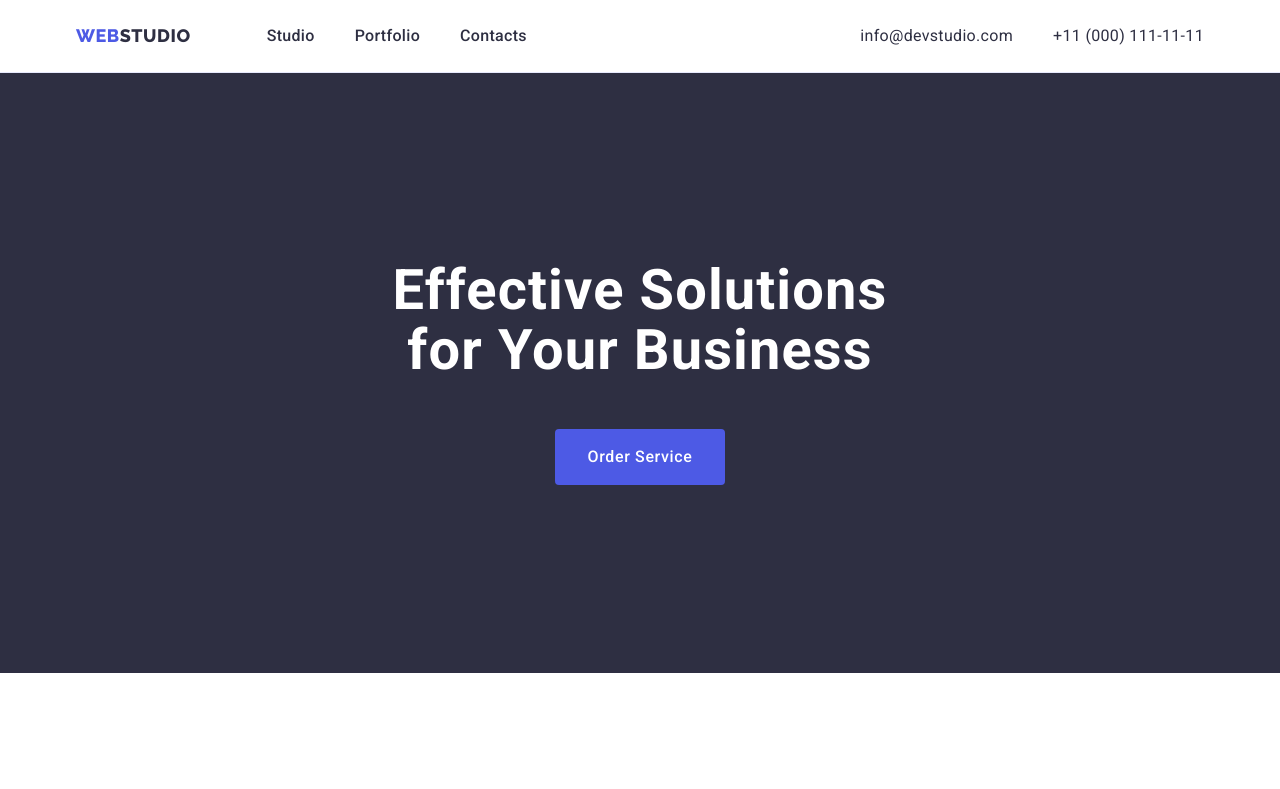
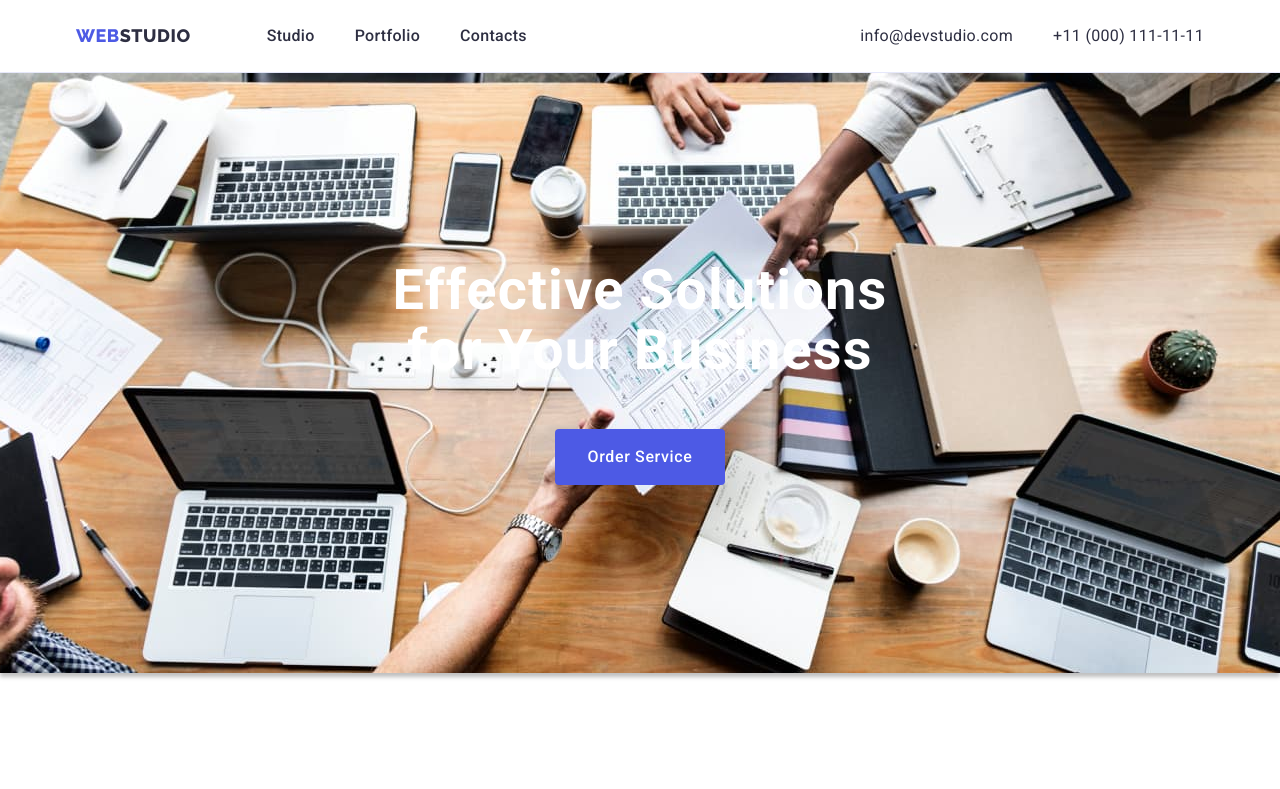
Before and after one commit to anastasiaban/goit-markup-hw-04, a plain HTML site: page index.html in a window 1280 px wide. Shown: the top 789 px of the page. Drawn offline with nearby package versions, Linux system fonts and the light colour scheme.

Commit message:
ворк

```diff
--- a/css/styles.css
+++ b/css/styles.css
@@ -137,16 +137,39 @@ margin-left: 76px;
 
 
 /*------------studio-------------------*/
+
 .hero {
     background-color: var(--primary-text-color);
     text-align: center;
 
-padding-bottom: 188px;
     margin-left: auto;
-margin-right: auto;
-padding-top: 188px;
+    margin-right: auto;
 
 }
+
+/*OVERLAY*/
+
+ .hero-background {
+    padding-bottom: 188px;
+    padding-top: 188px;
+
+    height: 600px;
+    max-width: 1440px;
+
+    margin-left: auto;
+    margin-right: auto;
+    background-image: url('../images/hero.jpg');
+
+    background-color: var(--primary-text-color);
+
+    background-size: cover;
+    background-repeat: no-repeat;
+    background-position: center;
+    box-shadow: 0 4px 4px rgb(0 0 0 / 25%);
+ }
+
+
+
 .hero-title {
    outline: 2;
 font-weight: 700;
--- a/index.html
+++ b/index.html
@@ -51,7 +51,7 @@
     <main>
       <!--Заголовок-->
       <section class="hero">
-        <div class="container">
+        <div class="hero-background">
         <h1 class="hero-title">Effective Solutions for Your Business</h1>
         <button type="button" class="button">Order Service</button>
         </div>
```
Also changed, not shown: images/hero.jpg (added).
